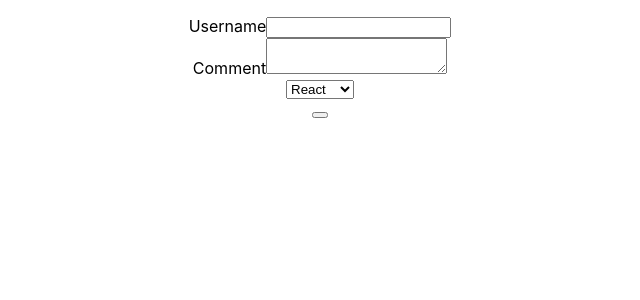
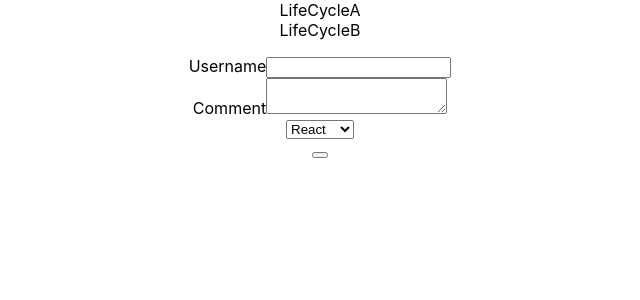
Before and after one commit to temiloluwa-js/VishwazReact, a React (Create React App) app: page / in a window 1280 px wide. Shown: the top 300 px of the page, without its empty margins (320-960 px from the left). Built offline with nearby package versions, Linux system fonts and the light colour scheme.

Commit message:
updating lifecycle methods

```diff
--- a/src/App.js
+++ b/src/App.js
@@ -12,6 +12,7 @@
 import Stylesheet from "./components/Stylesheet";
 import Inline from "./components/Inline";
 import Form from "./components/Form";
+import LifeCycleA from "./components/LifeCycleA";
 
 function App() {
   return (
@@ -26,6 +27,7 @@
       <NameList/>
       <Stylesheet/>
       <Inline/> */}
+      <LifeCycleA/>
       <Form/>
     </div>
   );
--- a/src/components/LifeCycleA.js
+++ b/src/components/LifeCycleA.js
@@ -0,0 +1,32 @@
+import React, { Component } from "react";
+import { LifeCycleB } from "./LifeCycleB";
+
+export class LifeCycleA extends Component {
+  constructor(props) {
+    super(props);
+
+    this.state = {
+      name: "Vishwas",
+    };
+  }
+
+  static getDerivedStateFromProps(props, state) {
+    console.log("LifecycleA getDerivedFromProps");
+    return null;
+  }
+
+  componentDidMount() {
+    console.log("component did mount");
+  }
+  render() {
+    console.log("LifeCycleA render");
+    return (
+      <div>
+        LifeCycleA
+        <LifeCycleB />
+      </div>
+    );
+  }
+}
+
+export default LifeCycleA;
--- /dev/null
+++ b/src/components/LifeCycleB.js
@@ -0,0 +1,28 @@
+import React, { Component } from 'react'
+
+export class LifeCycleB extends Component {
+    constructor(props) {
+      super(props)
+
+      this.state = {
+        name: 'Vishwas'
+      }
+    }
+
+    static getDerivedStateFromProps(props, state){
+        console.log('LifecycleB getDerivedFromProps')
+        return null
+    }
+
+    componentDidMount(){
+        console.log('component did mount')
+    }
+  render() {
+      console.log('LifeCycleB render')
+    return (
+      <div>LifeCycleB</div>
+    )
+  }
+}
+
+export default LifeCycleB
```
